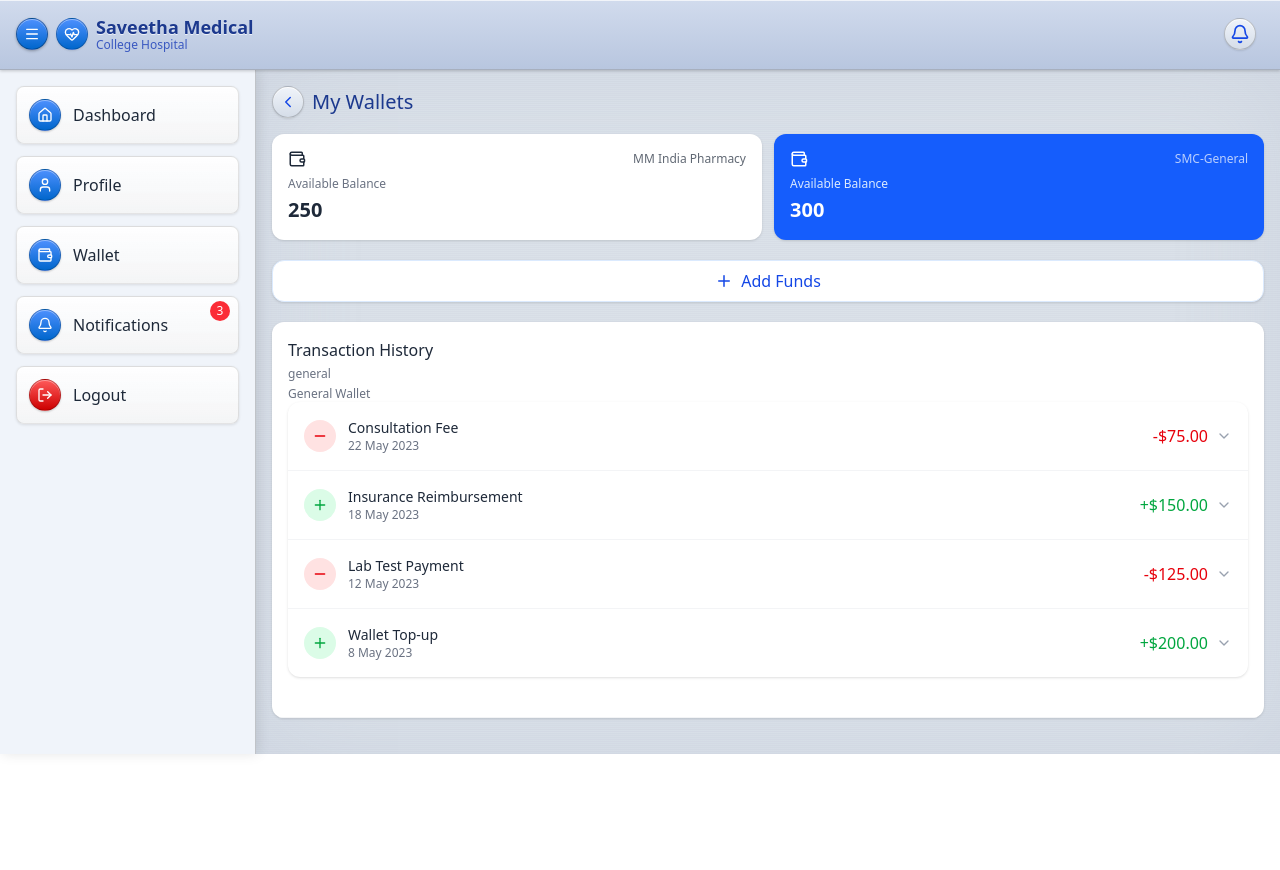
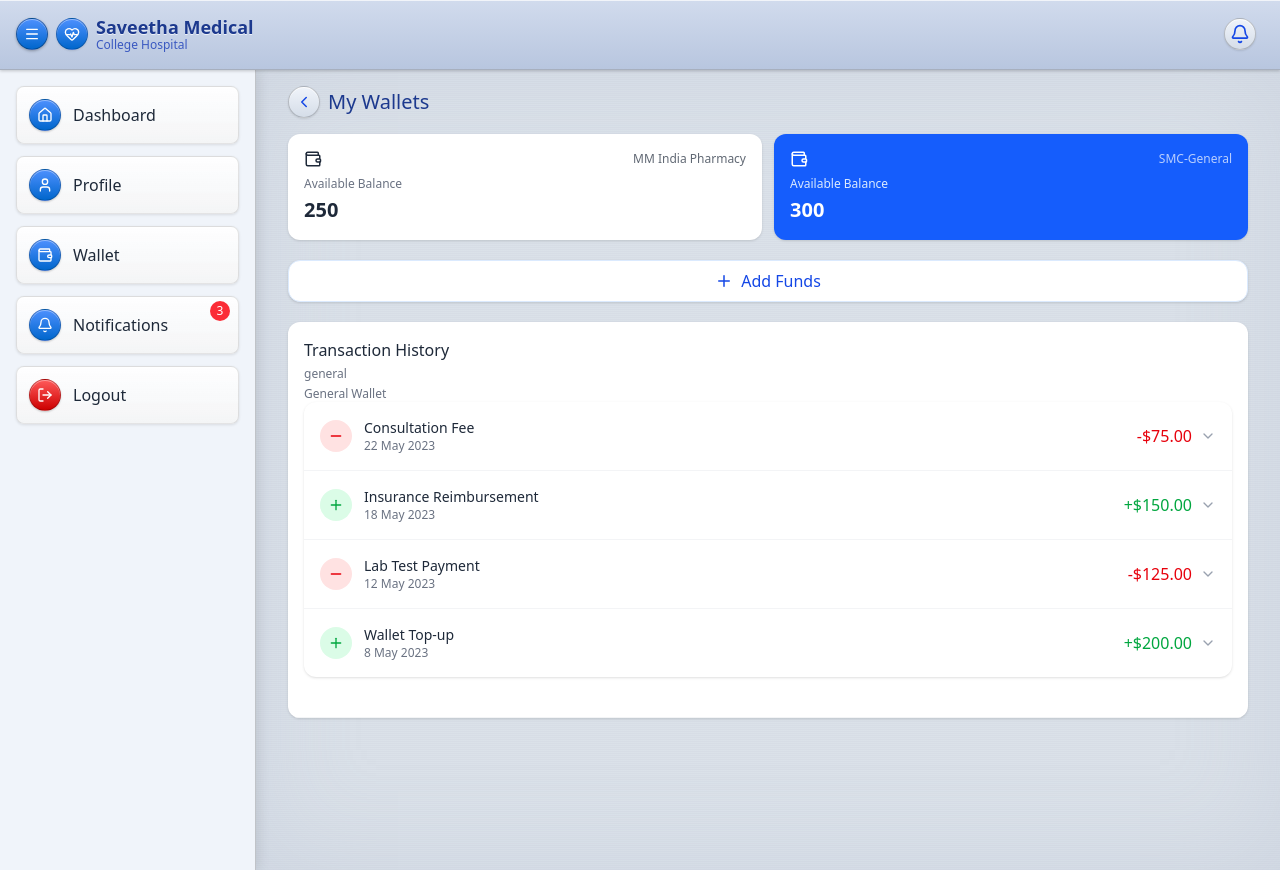
Before and after one commit to Mukunthan-A-R/simats-medical-client, a React (Vite) app: page /patient/wallet/1 in a window 1280 px wide. Before the commit the page ends 800 px from the top, so only its background shows below. Built offline with nearby package versions, Linux system fonts and the light colour scheme.

Commit message:
patient wallet page full screen check

```diff
--- a/src/pages/student/PatientWallet.jsx
+++ b/src/pages/student/PatientWallet.jsx
@@ -13,7 +13,7 @@
   };
 
   return (
-    <div className="p-4">
+    <div className="flex flex-col min-h-screen w-full p-4 md:px-8">
       <div className="flex items-center mb-4">
         <button
           className={`mr-2 w-8 h-8 flex items-center justify-center rounded-full       `}
```
